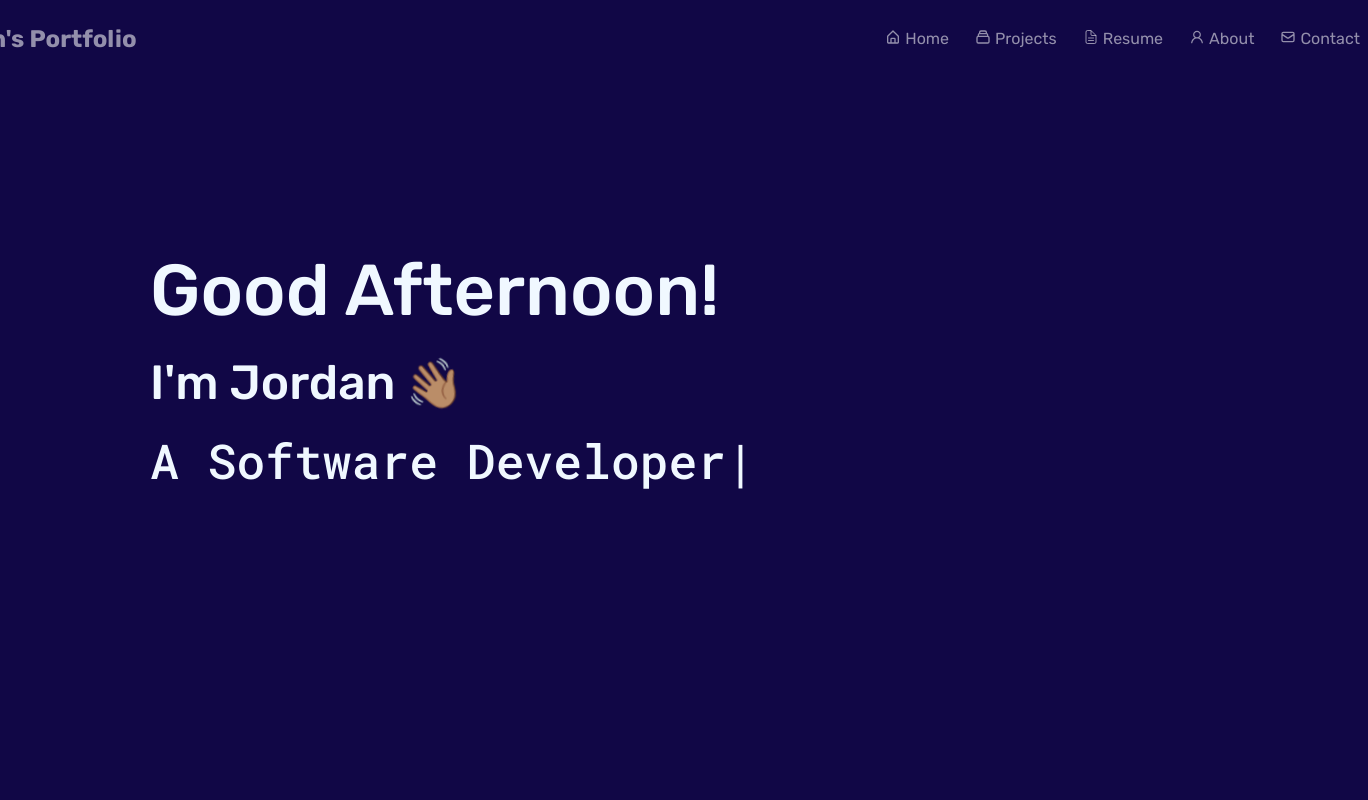
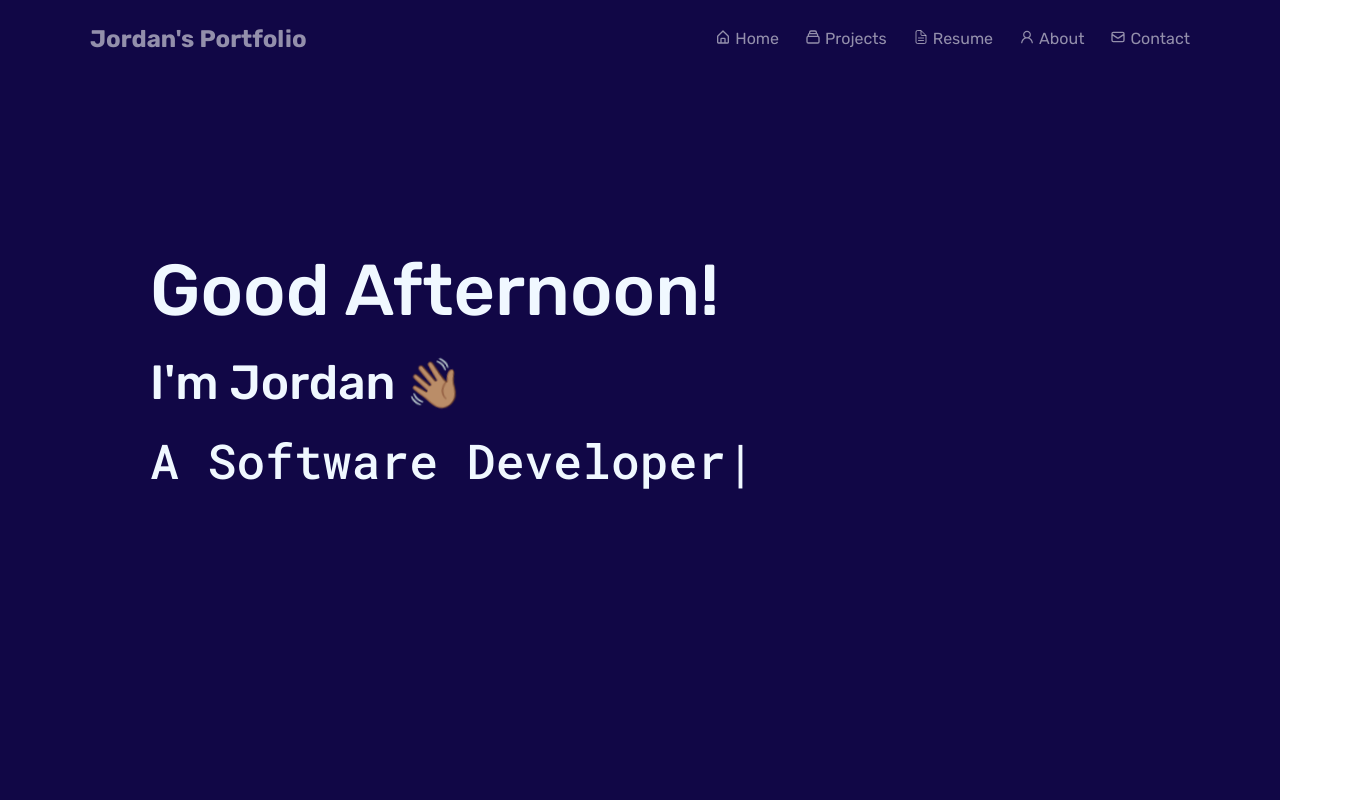
Before and after one commit to jbarone96/My-Portfolio, a React (Create React App) app: page / in a window 1280 px wide. Shown: the whole page, 1368 px wide, since content can reach past the window. Built offline with nearby package versions, Linux system fonts and the light colour scheme.

Commit message:
Small navbar fix

```diff
--- a/src/Components/NavBar/NavBar.css
+++ b/src/Components/NavBar/NavBar.css
@@ -1,6 +1,5 @@
 .title {
   position: relative;
-  left: -170px;
   font-weight: bolder;
 }
 
@@ -28,6 +27,5 @@
 .nav-bar-group {
   position: relative;
   float: right;
-  right: -170px;
   gap: 10px;
 }
```
